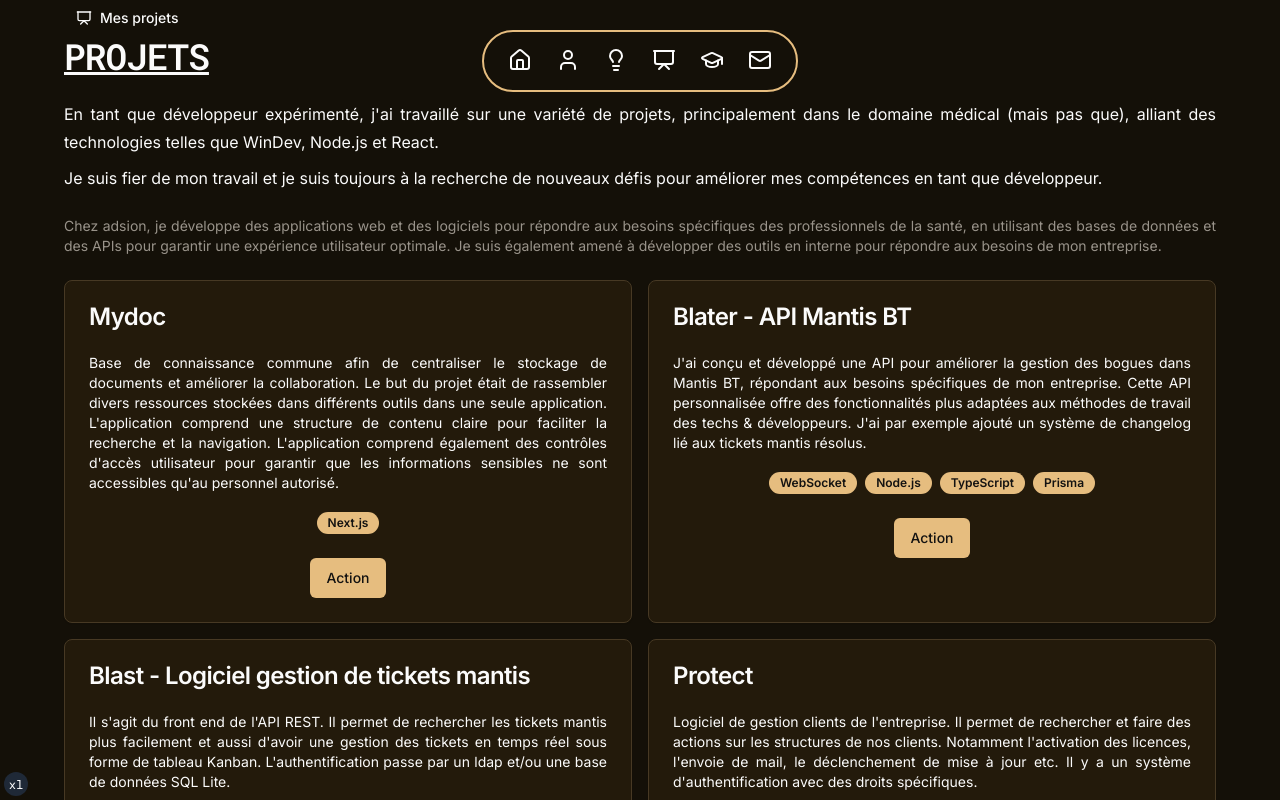
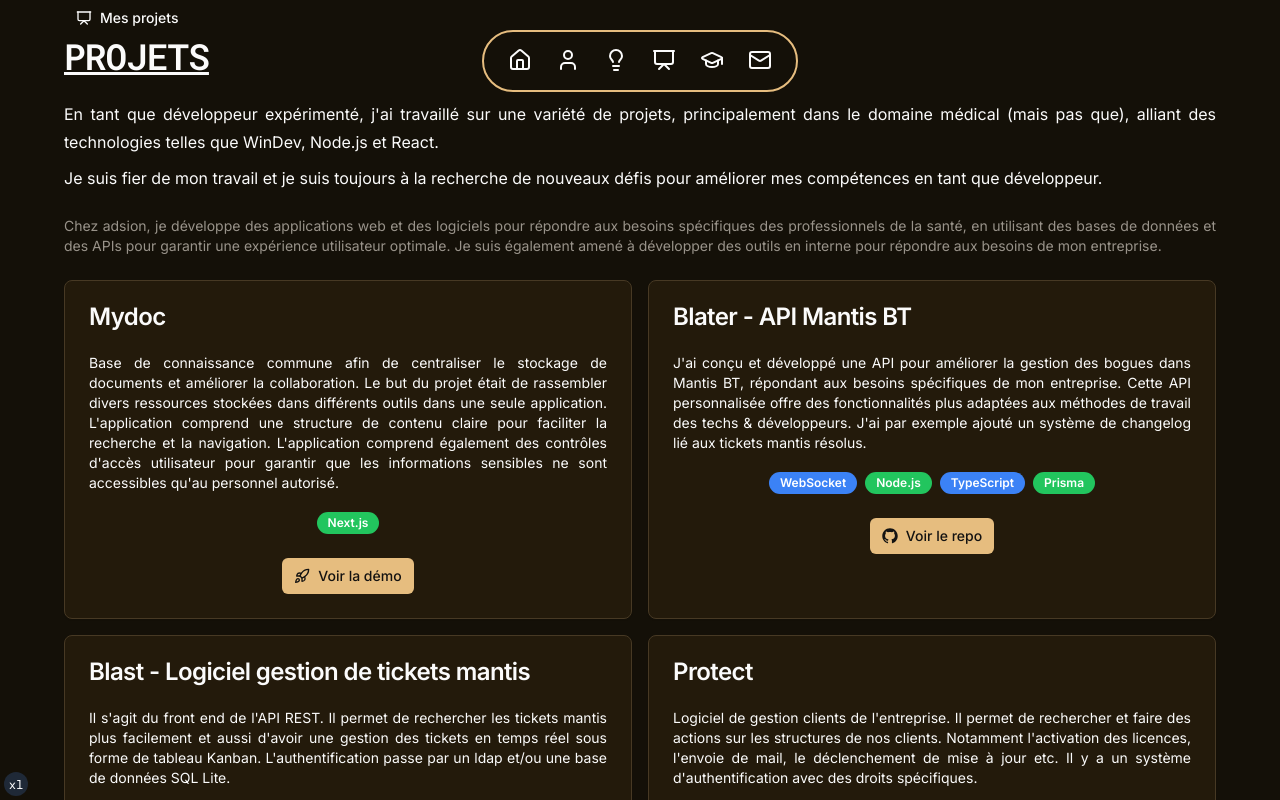
Before and after one commit to lorenzo-237/my-portfolio, a Next.js app: page /projects in a window 1280 px wide. Shown: the top 800 px of the page. Built offline with nearby package versions, Linux system fonts and the light colour scheme.

Commit message:
badges colors + action

```diff
--- a/src/components/Projects/ProjectCard.tsx
+++ b/src/components/Projects/ProjectCard.tsx
@@ -1,8 +1,12 @@
 import React from 'react';
 import { Card, CardContent, CardFooter, CardHeader, CardTitle } from '../ui/card';
-import { ProjectItem } from './project.type';
+import { ActionItem, ProjectItem } from './project.type';
 import { Badge } from '../ui/badge';
-import { Button } from '../ui/button';
+import { Button, buttonVariants } from '../ui/button';
+import { getTailwindClass } from './badges';
+import Link from 'next/link';
+import { GitHubLogoIcon, VercelLogoIcon } from '@radix-ui/react-icons';
+import { Rocket } from 'lucide-react';
 
 function ProjectCard({ item }: { item: ProjectItem }) {
   return (
@@ -15,16 +19,50 @@
         <ul className='flex flex-col lg:flex-row gap-2 justify-center items-center'>
           {item.badges.map((badge) => (
             <li key={`${item.id}-${badge.id}`}>
-              <Badge variant='default'>{badge.name}</Badge>
+              <Badge variant='none' className={getTailwindClass(badge.color)}>
+                {badge.name}
+              </Badge>
             </li>
           ))}
         </ul>
       </CardContent>
-      <CardFooter className='justify-center'>
-        <Button>Action</Button>
-      </CardFooter>
+      {item.action && (
+        <CardFooter className='justify-center'>
+          <ActionButton action={item.action} />
+        </CardFooter>
+      )}
     </Card>
   );
 }
 
+function ActionButton({ action }: { action: ActionItem }) {
+  switch (action.type) {
+    case 'github':
+      return (
+        <Link href={action.url} className={buttonVariants({ size: 'sm' })}>
+          <GitHubLogoIcon className='mr-2 size-4' />
+          Voir le repo
+        </Link>
+      );
+
+    case 'demo':
+      return (
+        <Link href={action.url} className={buttonVariants({ size: 'sm' })}>
+          <Rocket className='mr-2 size-4' />
+          Voir la démo
+        </Link>
+      );
+
+    case 'url':
+      return (
+        <Link href={action.url} className={buttonVariants({ size: 'sm' })}>
+          <VercelLogoIcon className='mr-2 size-4' />
+          Voir la démo
+        </Link>
+      );
+    default:
+      return null;
+  }
+}
+
 export default ProjectCard;
--- a/src/components/Projects/badges.ts
+++ b/src/components/Projects/badges.ts
@@ -26,7 +26,7 @@
 
 export const badgePrisma: BadgeItem = {
   id: 'prisma',
-  color: 'blue',
+  color: 'green',
   name: 'Prisma',
 };
 
@@ -38,7 +38,7 @@
 
 export const badgeWindev: BadgeItem = {
   id: 'windev',
-  color: 'red',
+  color: 'yellow',
   name: 'WinDev',
 };
 
@@ -56,6 +56,30 @@
 
 export const badgeCsharp: BadgeItem = {
   id: 'csharp',
-  color: 'blue',
+  color: 'purple',
   name: 'C#',
 };
+
+// Nouvelles badges
+export const badgeReact: BadgeItem = {
+  id: 'react',
+  color: 'cyan',
+  name: 'React',
+};
+
+// Fonction pour obtenir la classe Tailwind
+export function getTailwindClass(color: BadgeItem['color']): string {
+  const colorMap: { [key in BadgeItem['color']]: string } = {
+    red: 'bg-red-500 text-white',
+    yellow: 'bg-yellow-500 text-black',
+    blue: 'bg-blue-500 text-white',
+    green: 'bg-green-500 text-white',
+    purple: 'bg-purple-500 text-white',
+    orange: 'bg-orange-500 text-white',
+    pink: 'bg-pink-500 text-white',
+    cyan: 'bg-cyan-500 text-black',
+    lime: 'bg-lime-500 text-black',
+  };
+
+  return colorMap[color];
+}
--- a/src/components/Projects/project.type.ts
+++ b/src/components/Projects/project.type.ts
@@ -4,10 +4,16 @@
   description: string;
   children?: ProjectItem[];
   badges: BadgeItem[];
+  action?: ActionItem;
 };
 
 export type BadgeItem = {
   id: string;
   name: string;
-  color: 'red' | 'yellow' | 'blue' | 'green';
+  color: 'red' | 'yellow' | 'blue' | 'green' | 'purple' | 'orange' | 'pink' | 'cyan' | 'lime';
 };
+
+export type ActionItem = {
+  type: 'url' | 'demo' | 'github';
+  url: string;
+};
--- a/src/components/Projects/projects.ts
+++ b/src/components/Projects/projects.ts
@@ -19,6 +19,10 @@
     description:
       "Base de connaissance commune afin de centraliser le stockage de documents et améliorer la collaboration. Le but du projet était de rassembler divers ressources stockées dans différents outils dans une seule application. L'application comprend une structure de contenu claire pour faciliter la recherche et la navigation. L'application comprend également des contrôles d'accès utilisateur pour garantir que les informations sensibles ne sont accessibles qu'au personnel autorisé.",
     badges: [badgeNextJs],
+    action: {
+      type: 'demo',
+      url: 'test',
+    },
   },
   {
     id: 'blaster-api',
@@ -32,9 +36,17 @@
         description:
           "Il s'agit du front end de l'API REST. Il permet de rechercher les tickets mantis plus facilement et aussi d'avoir une gestion des tickets en temps réel sous forme de tableau Kanban. L'authentification passe par un ldap et/ou une base de données SQL Lite.",
         badges: [badgeWindev, badgeCsharp, badgeWebSocket, badgeLdap],
+        action: {
+          type: 'url',
+          url: 'test',
+        },
       },
     ],
     badges: [badgeWebSocket, badgeNodeJs, badgeTypescript, badgePrisma],
+    action: {
+      type: 'github',
+      url: 'https://github.com/lorenzo-237/blaster-api.git',
+    },
   },
   {
     id: 'protect',
@@ -42,6 +54,10 @@
     description:
       "Logiciel de gestion clients de l'entreprise. Il permet de rechercher et faire des actions sur les structures de nos clients. Notamment l'activation des licences, l'envoie de mail, le déclenchement de mise à jour etc. Il y a un système d'authentification avec des droits spécifiques.",
     badges: [badgeLdap, badgeWindev],
+    action: {
+      type: 'github',
+      url: 'https://github.com/lorenzo-237/blaster-api.git',
+    },
   },
   {
     id: 'pds',
--- a/src/components/ui/badge.tsx
+++ b/src/components/ui/badge.tsx
@@ -1,36 +1,30 @@
-import * as React from "react"
-import { cva, type VariantProps } from "class-variance-authority"
+import * as React from 'react';
+import { cva, type VariantProps } from 'class-variance-authority';
 
-import { cn } from "@/lib/utils"
+import { cn } from '@/lib/utils';
 
 const badgeVariants = cva(
-  "inline-flex items-center rounded-full border px-2.5 py-0.5 text-xs font-semibold transition-colors focus:outline-none focus:ring-2 focus:ring-ring focus:ring-offset-2",
+  'inline-flex items-center rounded-full border px-2.5 py-0.5 text-xs font-semibold transition-colors focus:outline-none focus:ring-2 focus:ring-ring focus:ring-offset-2',
   {
     variants: {
       variant: {
-        default:
-          "border-transparent bg-primary text-primary-foreground hover:bg-primary/80",
-        secondary:
-          "border-transparent bg-secondary text-secondary-foreground hover:bg-secondary/80",
-        destructive:
-          "border-transparent bg-destructive text-destructive-foreground hover:bg-destructive/80",
-        outline: "text-foreground",
+        default: 'border-transparent bg-primary text-primary-foreground hover:bg-primary/80',
+        secondary: 'border-transparent bg-secondary text-secondary-foreground hover:bg-secondary/80',
+        destructive: 'border-transparent bg-destructive text-destructive-foreground hover:bg-destructive/80',
+        outline: 'text-foreground',
+        none: 'border-transparent',
       },
     },
     defaultVariants: {
-      variant: "default",
+      variant: 'default',
     },
   }
-)
+);
 
-export interface BadgeProps
-  extends React.HTMLAttributes<HTMLDivElement>,
-    VariantProps<typeof badgeVariants> {}
+export interface BadgeProps extends React.HTMLAttributes<HTMLDivElement>, VariantProps<typeof badgeVariants> {}
 
 function Badge({ className, variant, ...props }: BadgeProps) {
-  return (
-    <div className={cn(badgeVariants({ variant }), className)} {...props} />
-  )
+  return <div className={cn(badgeVariants({ variant }), className)} {...props} />;
 }
 
-export { Badge, badgeVariants }
+export { Badge, badgeVariants };
```
